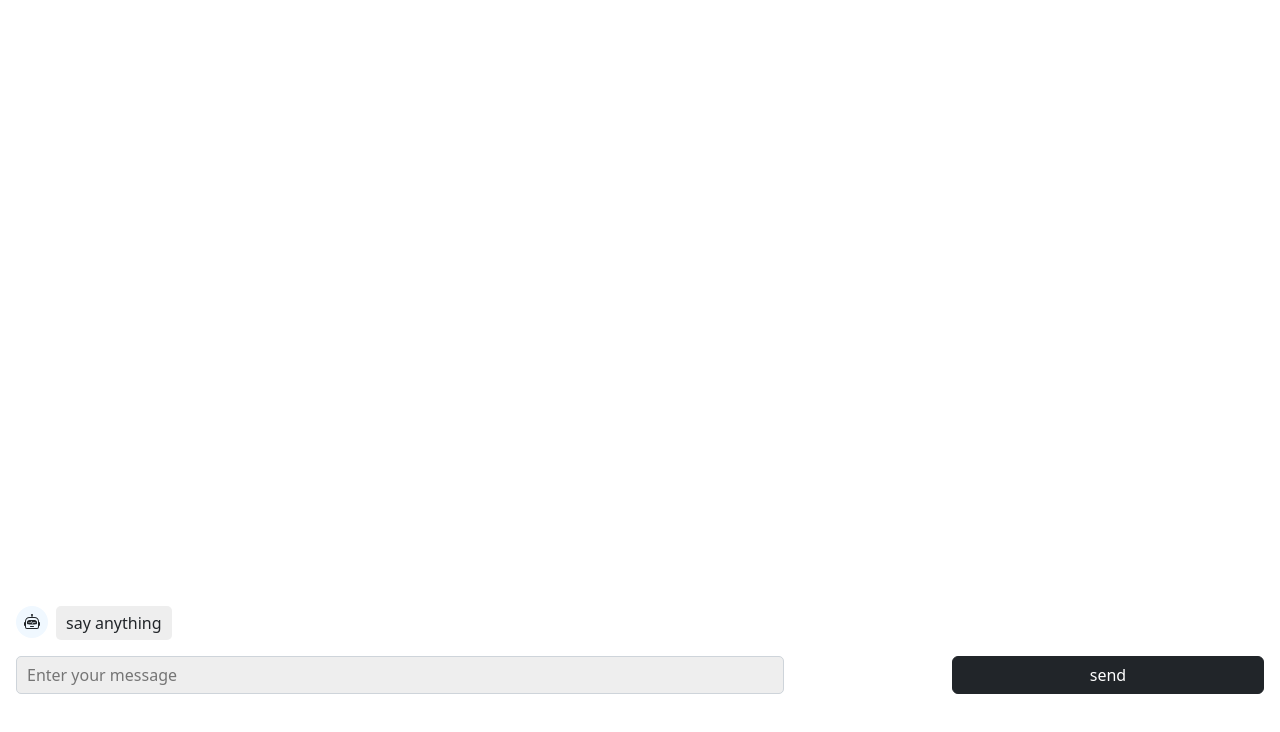
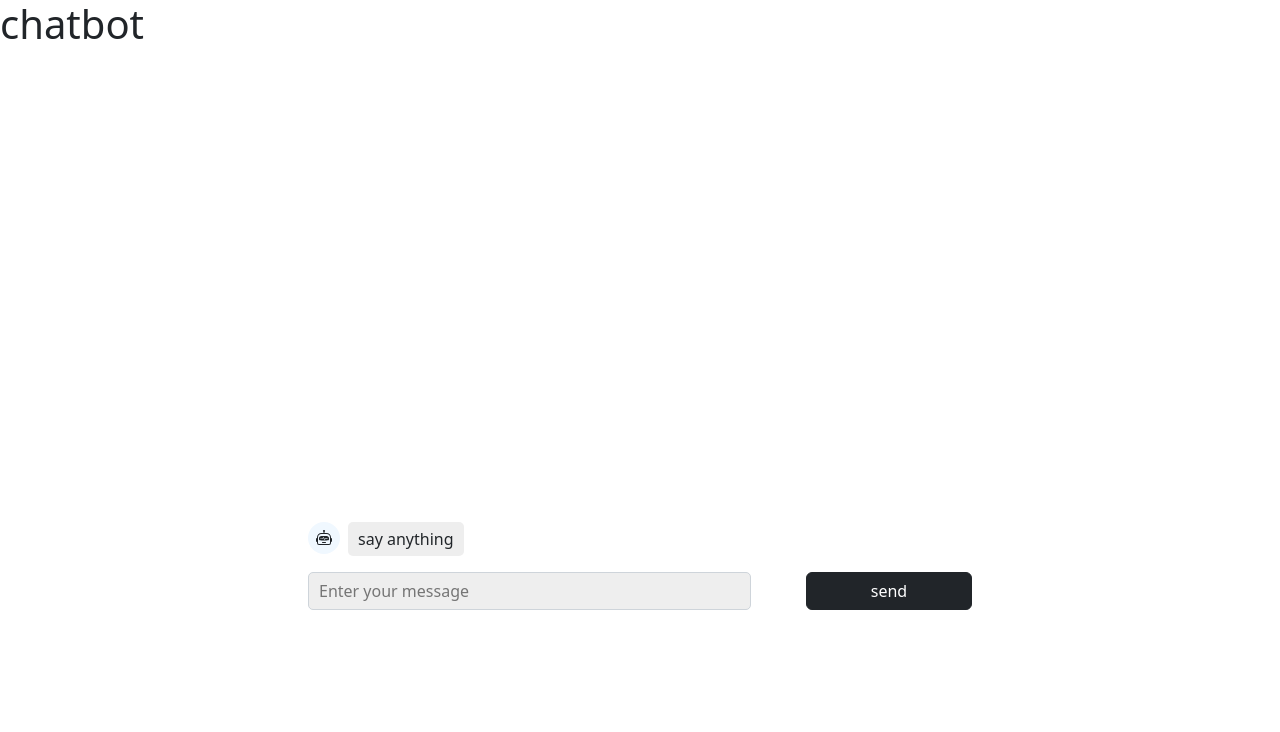
Before and after one commit to BeomJik/chat-bot, a plain HTML site: page index.html in a window 1280 px wide. Drawn offline with nearby package versions, Linux system fonts and the light colour scheme.

Commit message:
레이아웃 수정

```diff
--- /dev/null
+++ b/css/reset.css
@@ -0,0 +1,8 @@
+*{
+    margin: 0;
+    padding: 0;
+    line-height: 1;
+}
+html, body{
+    height: 100%;
+}
--- a/css/style.css
+++ b/css/style.css
@@ -1,11 +1,9 @@
 .wrap {
-    margin: 0 auto;
-    max-width: 100%;
-    height: 40rem;
+
 }
 .chat-content {
     width: 100%;
-    height: 100%;
+    height: 500px;
     overflow-y: auto;
     overflow-x: hidden;
     display: flex;
@@ -39,3 +37,10 @@
     border-radius: 1rem;
     background-color: aliceblue;
 }
+
+/* responsive */
+@media (min-width: 768px) {
+    .wrap {
+        max-width: 720px !important;
+    }
+}
--- a/index.html
+++ b/index.html
@@ -6,11 +6,15 @@
     <meta name="viewport" content="width=device-width, initial-scale=1.0">
     <title>chatbot</title>
     <link rel="stylesheet" href="https://cdn.jsdelivr.net/npm/reset-css@5.0.1/reset.min.css">
+    <link rel="stylesheet" href="/css/reset.css">
     <link href="https://cdn.jsdelivr.net/npm/bootstrap@5.2.2/dist/css/bootstrap.min.css" rel="stylesheet" integrity="sha384-Zenh87qX5JnK2Jl0vWa8Ck2rdkQ2Bzep5IDxbcnCeuOxjzrPF/et3URy9Bv1WTRi" crossorigin="anonymous">
     <link rel="stylesheet" href="/css/style.css">
 </head>
 <body>
-    <div class="wrap">
+    <header>
+        <h1>chatbot</h1>
+    </header>
+    <div class="container wrap mx-auto">
         <div class="chat-content px-3">
             <div class="line">
                 <span class="img me-2 d-flex justify-content-center align-items-center">
```
